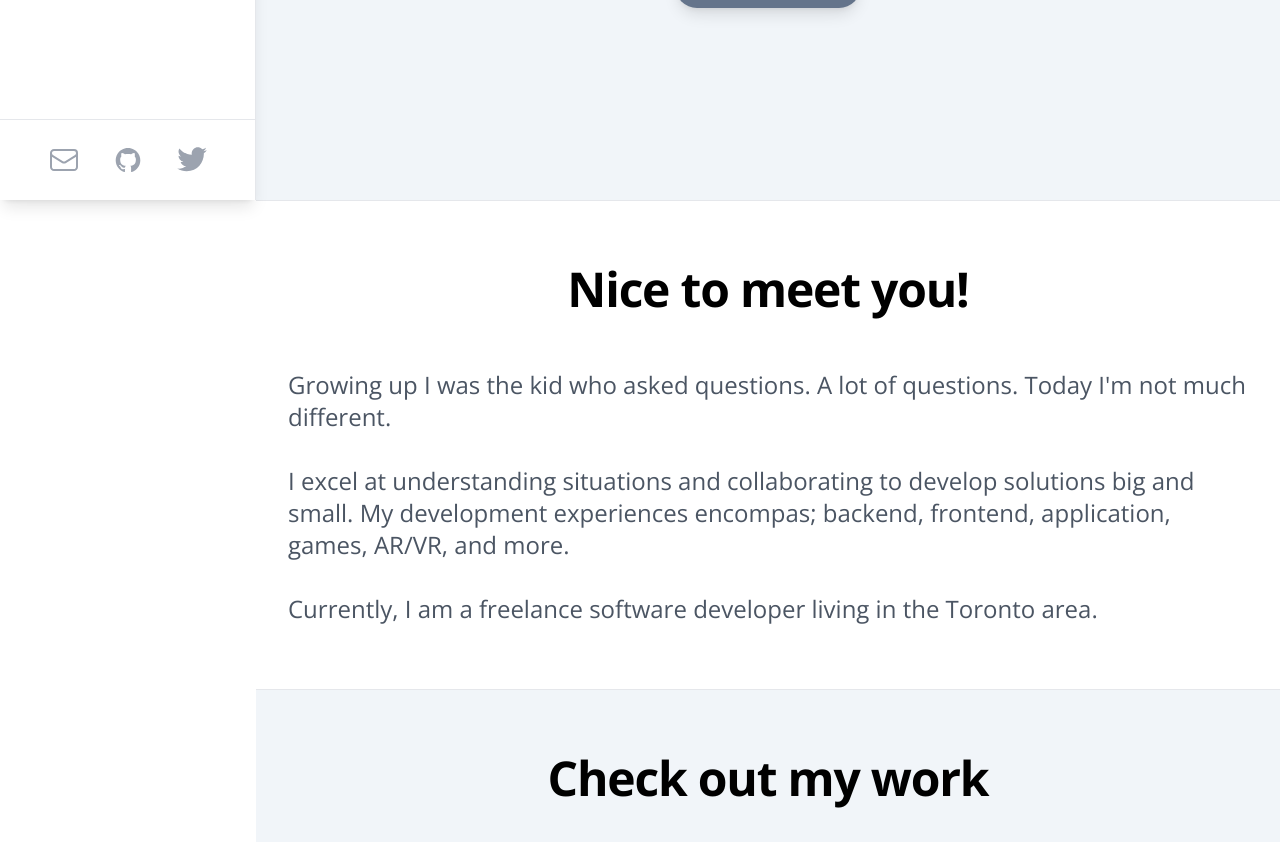
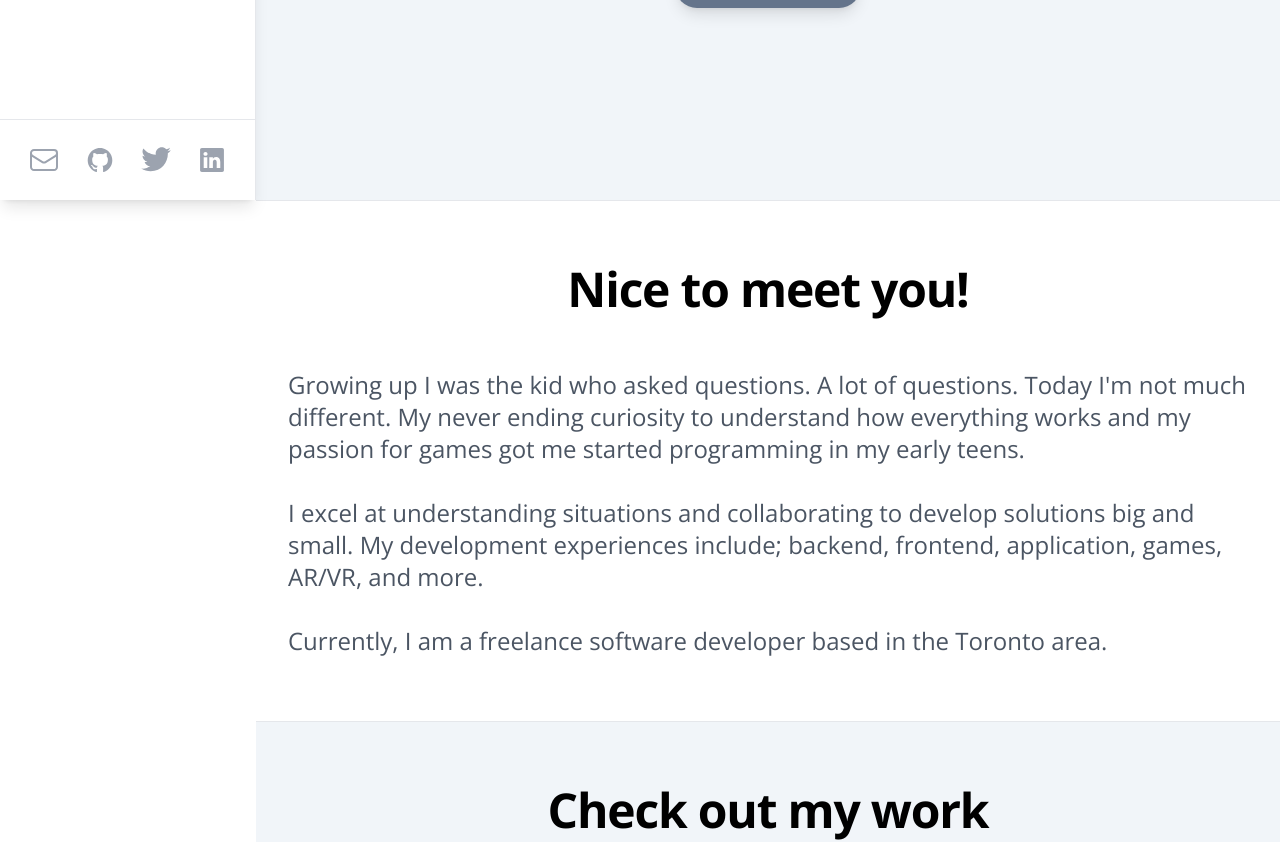
Before and after one commit to jhnbkr/portfolio, a Next.js app: page / in a window 1280 px wide. Shown: the part 600-1442 px from the top of the page. Built offline with nearby package versions, Linux system fonts and the light colour scheme.

Commit message:
Updated copy, added `<meta>` tags, added LinkedIn link, and other minor tweaks

```diff
--- /dev/null
+++ b/src/assets/svg/icons/LinkedInIcon.tsx
@@ -0,0 +1,16 @@
+import { SVGProps } from "assets/svg";
+
+export default function LinkedInIcon({ className, ...props }: SVGProps) {
+    return (
+        <svg
+            xmlns="http://www.w3.org/2000/svg"
+            viewBox="0 0 24 24"
+            fill="currentColor"
+            className={className}
+            {...props}
+        >
+            <path d="M12.68,11.12v-.03s-.01,.02-.02,.03h.02Z" />
+            <path d="M19.62,3H4.38c-.73,0-1.32,.58-1.32,1.29v15.42c0,.71,.59,1.29,1.32,1.29h15.24c.73,0,1.32-.58,1.32-1.29V4.29c0-.71-.59-1.29-1.32-1.29Zm-11.14,15.07h-2.7V9.94h2.7v8.13Zm-1.35-9.24h-.02c-.91,0-1.49-.62-1.49-1.4s.6-1.4,1.53-1.4,1.49,.61,1.51,1.4c0,.78-.59,1.4-1.53,1.4Zm11.09,9.24h-2.7v-4.35c0-1.09-.39-1.84-1.37-1.84-.75,0-1.19,.5-1.39,.99-.07,.17-.09,.42-.09,.66v4.54h-2.7s.04-7.37,0-8.13h2.7v1.15c.36-.55,1-1.34,2.43-1.34,1.78,0,3.11,1.16,3.11,3.66v4.66Z" />
+        </svg>
+    );
+}
--- a/src/components/About.tsx
+++ b/src/components/About.tsx
@@ -67,7 +67,7 @@ const About = forwardRef<HTMLElement>((props, ref) => {
                     </Link>
                 </div>
             </div>
-            <section id="intro" className="scroll-mt-20">
+            <section id="intro" className="scroll-mt-16">
                 <div className="border-b border-gray-200">
                     <div className="flex flex-col justify-center mx-auto md:max-w-5xl px-6 py-10 md:px-8 md:py-16 space-y-6 md:space-y-8">
                         <h2 className="text-4xl md:text-5xl md:mb-6 font-bold tracking-tight text-center">
@@ -75,17 +75,20 @@ const About = forwardRef<HTMLElement>((props, ref) => {
                         </h2>
                         <p className="text-xl md:text-2xl text-gray-600">
                             Growing up I was the kid who asked questions. A lot
-                            of questions. Today I&apos;m not much different.
+                            of questions. Today I&apos;m not much different. My
+                            never ending curiosity to understand how everything
+                            works and my passion for games got me started
+                            programming in my early teens.
                         </p>
                         <p className="text-xl md:text-2xl text-gray-600">
                             I excel at understanding situations and
                             collaborating to develop solutions big and small. My
-                            development experiences encompas; backend, frontend,
+                            development experiences include; backend, frontend,
                             application, games, AR/VR, and more.
                         </p>
                         <p className="text-xl md:text-2xl text-gray-600">
-                            Currently, I am a freelance software developer
-                            living in the Toronto area.
+                            Currently, I am a freelance software developer based
+                            in the Toronto area.
                         </p>
                     </div>
                 </div>
--- a/src/components/Footer.tsx
+++ b/src/components/Footer.tsx
@@ -4,14 +4,13 @@ import { FC } from "react";
 import { SVGProps } from "assets/svg";
 import EnvelopeIcon from "assets/svg/icons/EnvelopeIcon";
 import GitHubIcon from "assets/svg/icons/GitHubIcon";
+import LinkedInIcon from "assets/svg/icons/LinkedInIcon";
 import TwitterIcon from "assets/svg/icons/TwitterIcon";
-import { classNames } from "lib/utils";
 
 type FooterLink = {
     name: string;
     href: string;
     icon: FC<SVGProps>;
-    className: string;
 };
 
 const links: FooterLink[] = [
@@ -19,26 +18,28 @@ const links: FooterLink[] = [
         name: "Email",
         href: "mailto:mail@johnbaker.ca",
         icon: EnvelopeIcon,
-        className: "hover:text-gray-500",
     },
     {
         name: "GitHub",
         href: "https://github.com/jhnbkr",
         icon: GitHubIcon,
-        className: "hover:text-[#171515]",
     },
     {
         name: "Twitter",
         href: "https://twitter.com/jhnbkr88",
         icon: TwitterIcon,
-        className: "hover:text-[#1da1f2]",
+    },
+    {
+        name: "LinkedIn",
+        href: "https://www.linkedin.com/in/john-baker-5b64b336",
+        icon: LinkedInIcon,
     },
 ];
 
 export default function Footer() {
     return (
         <footer className="flex flex-col mx-auto space-y-4">
-            <ul className="flex justify-center space-x-4">
+            <ul className="flex justify-center space-x-2">
                 {links.map((link: FooterLink, index: number) => {
                     return (
                         <li key={index}>
@@ -46,10 +47,7 @@ export default function Footer() {
                                 href={link.href}
                                 target="_blank"
                                 rel="noopener noreferrer"
-                                className={classNames(
-                                    "flex items-center px-2 py-2 rounded-md text-gray-400 focus-outline focus:ring-blue-500 motion-safe:transition-all",
-                                    link.className
-                                )}
+                                className="flex items-center px-2 py-2 rounded-md text-gray-400 hover:text-gray-600 focus-outline focus:ring-blue-500 motion-safe:transition-all"
                             >
                                 <span className="sr-only">{link.name}</span>
                                 <link.icon
--- a/src/components/Navigation.tsx
+++ b/src/components/Navigation.tsx
@@ -147,7 +147,7 @@ function FlyoutNavigation() {
                                                                 link.location ==
                                                                     location
                                                                     ? "text-gray-500"
-                                                                    : "text-gray-400 group-hover:text-gray-500",
+                                                                    : "text-gray-400 group-hover:text-gray-600",
                                                                 "mr-4 flex-shrink-0 h-8 w-8 motion-safe:transition-all"
                                                             )}
                                                             aria-hidden="true"
@@ -204,7 +204,7 @@ function StaticNavigation() {
                                                 className={classNames(
                                                     link.location == location
                                                         ? "text-gray-500"
-                                                        : "text-gray-400 group-hover:text-gray-500 motion-safe:transition-all",
+                                                        : "text-gray-400 group-hover:text-gray-600 motion-safe:transition-all",
                                                     "mr-4 flex-shrink-0 h-8 w-8"
                                                 )}
                                                 aria-hidden="true"
--- a/src/components/Projects/HDReye.tsx
+++ b/src/components/Projects/HDReye.tsx
@@ -6,7 +6,7 @@ import Project, { ProjectImage, ProjectLink } from "components/Projects";
 const image: ProjectImage = {
     data: HDReyeImage,
     alt: "HDReye",
-    url: "https://www.hdreye.app",
+    url: "https://apps.apple.com/us/app/hdreye/id1566721813",
 };
 
 const links: ProjectLink[] = [
@@ -26,7 +26,7 @@ export default function HDReye() {
     return (
         <Project
             name="HDReye"
-            role="Lead Developer"
+            role="Lead Developer & Co-Founder"
             image={image}
             links={links}
         >
--- a/src/components/Projects/Loblaws.tsx
+++ b/src/components/Projects/Loblaws.tsx
@@ -20,7 +20,7 @@ export default function Loblaws() {
     return (
         <Project
             name="Loblaws"
-            role="Senior Developer"
+            role="Lead Developer"
             image={image}
             links={links}
         >
--- a/src/components/Projects/index.tsx
+++ b/src/components/Projects/index.tsx
@@ -39,7 +39,7 @@ export default function Project({
                 href={image.url}
                 target="_blank"
                 rel="noopener noreferrer"
-                className="group"
+                className="group scroll-mb-16"
             >
                 <div className="overflow-hidden">
                     <Image
@@ -78,7 +78,7 @@ export default function Project({
                                             href={link.url}
                                             target="_blank"
                                             rel="noopener noreferrer"
-                                            className="flex items-center px-2 py-2 rounded-md text-gray-400 hover:text-gray-500 focus-outline focus:ring-blue-500 motion-safe:transition-all"
+                                            className="flex items-center px-2 py-2 rounded-md text-gray-400 hover:text-gray-600 focus-outline focus:ring-blue-500 motion-safe:transition-all"
                                         >
                                             <span className="sr-only">
                                                 {link.name}
--- a/src/pages/_document.tsx
+++ b/src/pages/_document.tsx
@@ -3,7 +3,12 @@ import { Head, Html, Main, NextScript } from "next/document";
 export default function Document() {
     return (
         <Html className="h-full motion-safe:scroll-smooth" lang="en">
-            <Head />
+            <Head>
+                <meta
+                    name="description"
+                    content="John Baker is a freelance software developer based in the Toronto area."
+                />
+            </Head>
             <body className="h-full bg-white">
                 <Main />
                 <NextScript />
--- a/src/pages/resume.tsx
+++ b/src/pages/resume.tsx
@@ -1,7 +1,7 @@
-import Head from "next/head";
 import { useEffect } from "react";
 
 import { useNavigation } from "context/NavigationContext";
+import Head from "next/head";
 
 export default function Resume() {
     const { setLocation } = useNavigation();
@@ -11,6 +11,10 @@ export default function Resume() {
     }, [setLocation]);
 
     return (
+        <>
+            <Head>
+                <title>John Baker | Resume</title>
+            </Head>
             <section id="resume" className="scroll-mt-16">
                 <div className="flex flex-col items-center justify-center mx-auto md:max-w-5xl px-6 py-10 md:px-8 md:py-16 space-y-6 md:space-y-8">
                     <h2 className="text-4xl md:text-5xl font-bold tracking-tight">
@@ -18,5 +22,6 @@ export default function Resume() {
                     </h2>
                 </div>
             </section>
+        </>
     );
 }
```
Lines whose indentation alone changed are shown as unchanged.
